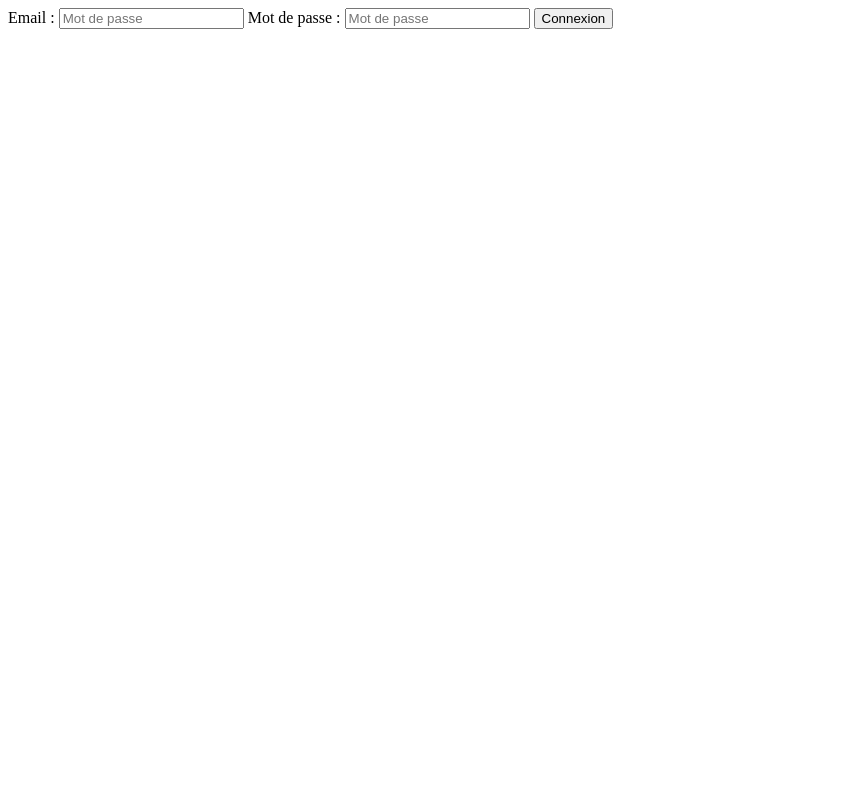
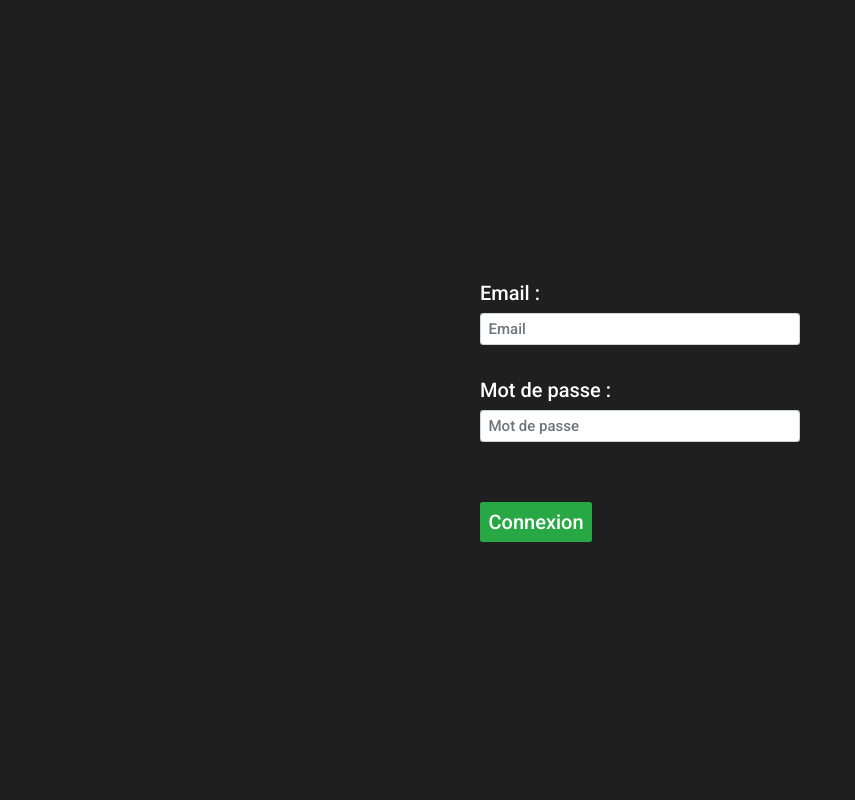
Before and after one commit to LeoPhilip33/servnas, a PHP site: page /back/connexion.php in a window 1280 px wide. Shown: the whole page, without its empty margins (0-855 px from the left). Run offline with PHP 8.4, Linux system fonts and the light colour scheme.

Commit message:
:sparkles: la page connexion

```diff
--- a/back/connexion.php
+++ b/back/connexion.php
@@ -1,3 +1,15 @@
+<!DOCTYPE html>
+<html lang="en">
+<head>
+    <meta charset="UTF-8">
+    <meta name="viewport" content="width=device-width, initial-scale=1.0">
+    <link rel="stylesheet" href="../style.css">
+    <link rel="stylesheet" href="https://stackpath.bootstrapcdn.com/bootstrap/4.3.1/css/bootstrap.min.css" integrity="sha384-ggOyR0iXCbMQv3Xipma34MD+dH/1fQ784/j6cY/iJTQUOhcWr7x9JvoRxT2MZw1T" crossorigin="anonymous">
+    <title>Document</title>
+</head>
+<body>
+
+
 <?php
 
 require 'bdd.php';
@@ -21,12 +33,16 @@ if ($_SERVER["REQUEST_METHOD"] == "POST") {
 }
 ?>
 
-<form class="formcont" method="POST">
-    <label> Email : </label>
-    <input type="text" name="Login" placeholder="Mot de passe" maxlength="45">
-
-    <label> Mot de passe : </label>
-    <input type="password" name="Pass" placeholder="Mot de passe" maxlength="45">
-
-    <button type="envoyer" value="Envoyer"> Connexion </button>
-</form>
+<section class="form_container">
+        <form class="w-25" method="POST">
+            <div class="form-group">
+                <label for="email"> Email : </label>
+                <input class="form-control" id="email" type="text" name="Email" placeholder="Email" maxlength="45">
+            </div>
+            <div class="form-group">
+                <label for="mdp"> Mot de passe : </label>
+                <input class="form-control" id="mdp" type="password" name="Pass" placeholder="Mot de passe" maxlength="45">
+            </div>
+            <button class="btn btn-green" type="envoyer" value="Envoyer"> Connexion </button>
+        </form>
+    </section>
--- a/back/inscription.php
+++ b/back/inscription.php
@@ -26,7 +26,7 @@
                 <label for="mdp"> Mot de passe : </label>
                 <input class="form-control" id="mdp" type="password" name="Pass" placeholder="Mot de passe" maxlength="45">
             </div>
-            <button class="btn btn-green" type="envoyer" value="Envoyer"> Connexion </button>
+            <button class="btn btn-green" type="envoyer" value="Envoyer"> Inscription </button>
         </form>
     </section>
 </body>
```
